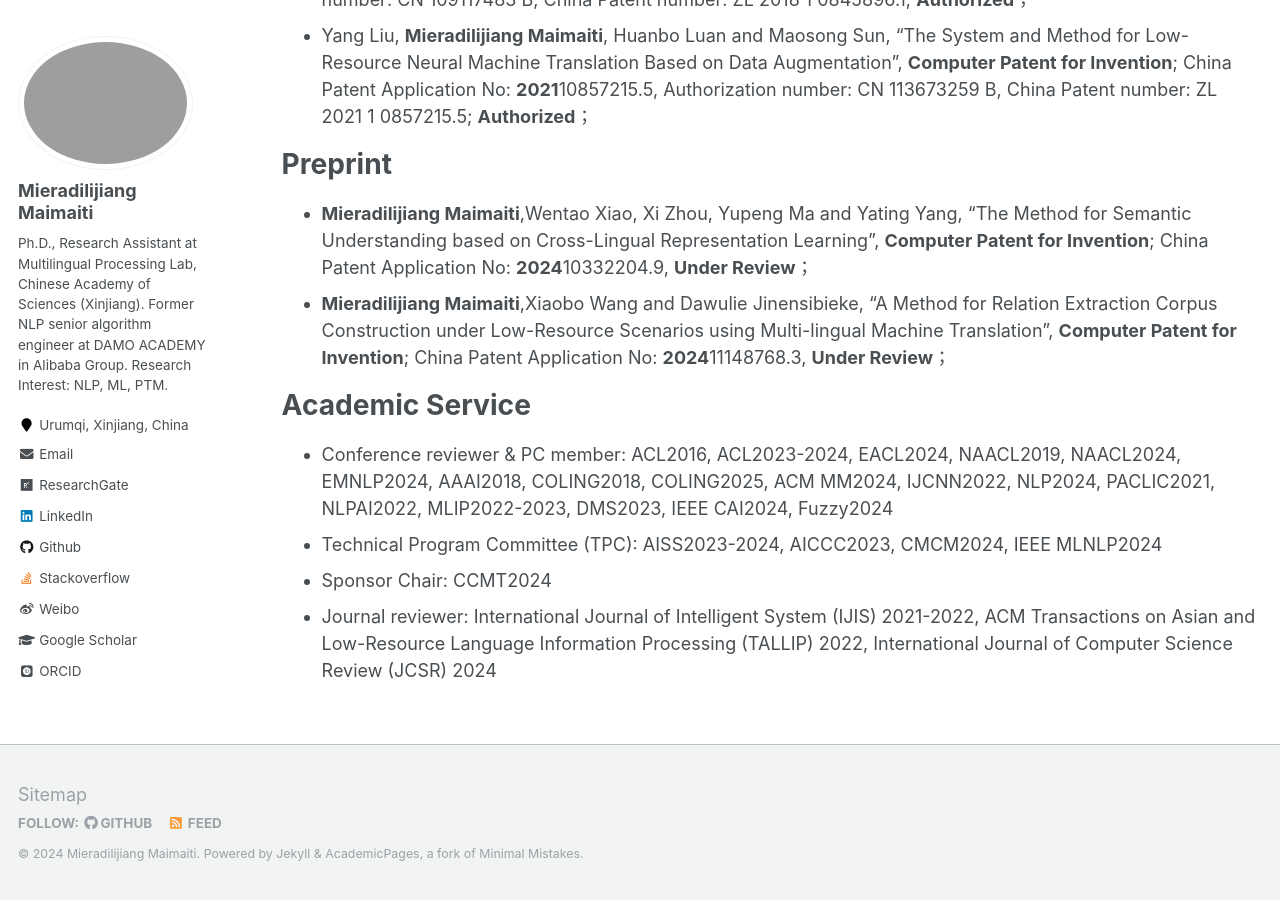
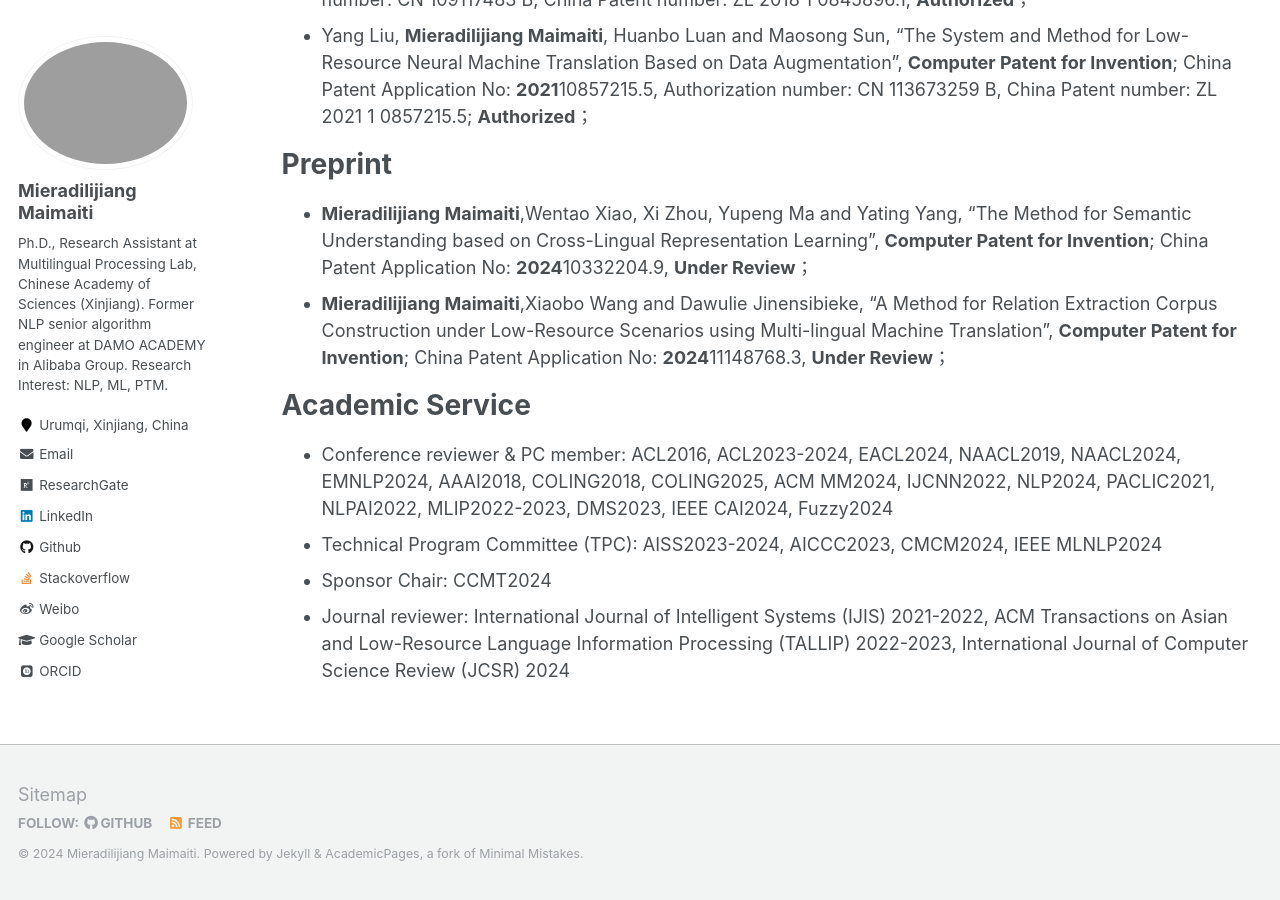
Before and after one commit to miradel51/miradel51.github.io, a Jekyll site: the page built from _pages/publications.md, in a window 1280 px wide and 900 px high, scrolled down 4942 px. Built offline with Jekyll 4.4.1, drawn with Linux system fonts in a browser that asks for light colours; some web fonts are replaced.

Commit message:
Update publications.md

```diff
--- a/_pages/publications.md
+++ b/_pages/publications.md
@@ -33,4 +33,4 @@ Academic Service
 * Conference reviewer & PC member: ACL2016, ACL2023-2024, EACL2024, NAACL2019, NAACL2024, EMNLP2024, AAAI2018, COLING2018, COLING2025, ACM MM2024, IJCNN2022, NLP2024, PACLIC2021, NLPAI2022, MLIP2022-2023, DMS2023, IEEE CAI2024, Fuzzy2024
 * Technical Program Committee (TPC): AISS2023-2024, AICCC2023, CMCM2024, IEEE MLNLP2024
 * Sponsor Chair: CCMT2024
-* Journal reviewer: International Journal of Intelligent System (IJIS) 2021-2022, ACM Transactions on Asian and Low-Resource Language Information Processing (TALLIP) 2022, International Journal of Computer Science Review (JCSR) 2024
+* Journal reviewer: International Journal of Intelligent Systems (IJIS) 2021-2022, ACM Transactions on Asian and Low-Resource Language Information Processing (TALLIP) 2022-2023, International Journal of Computer Science Review (JCSR) 2024
```
